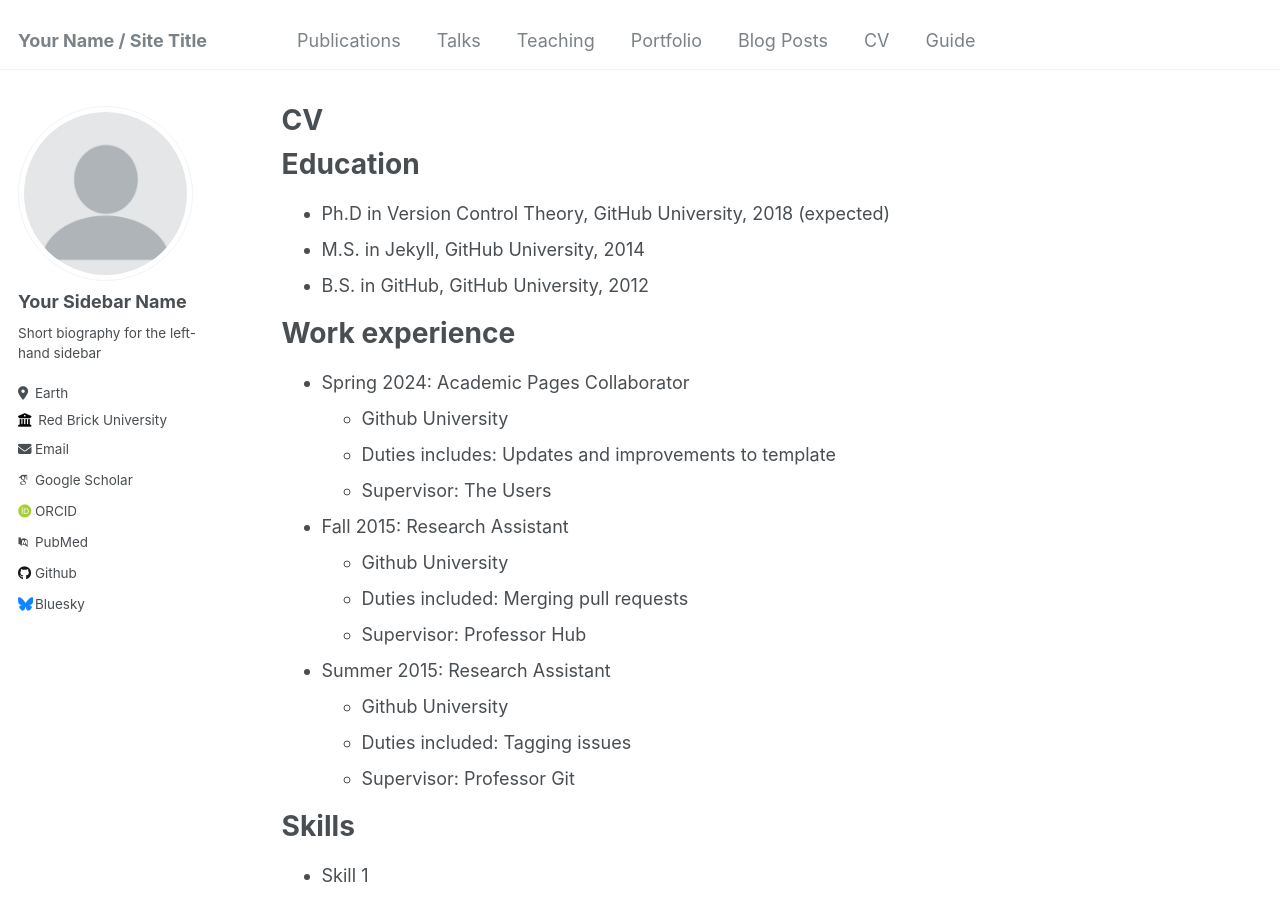
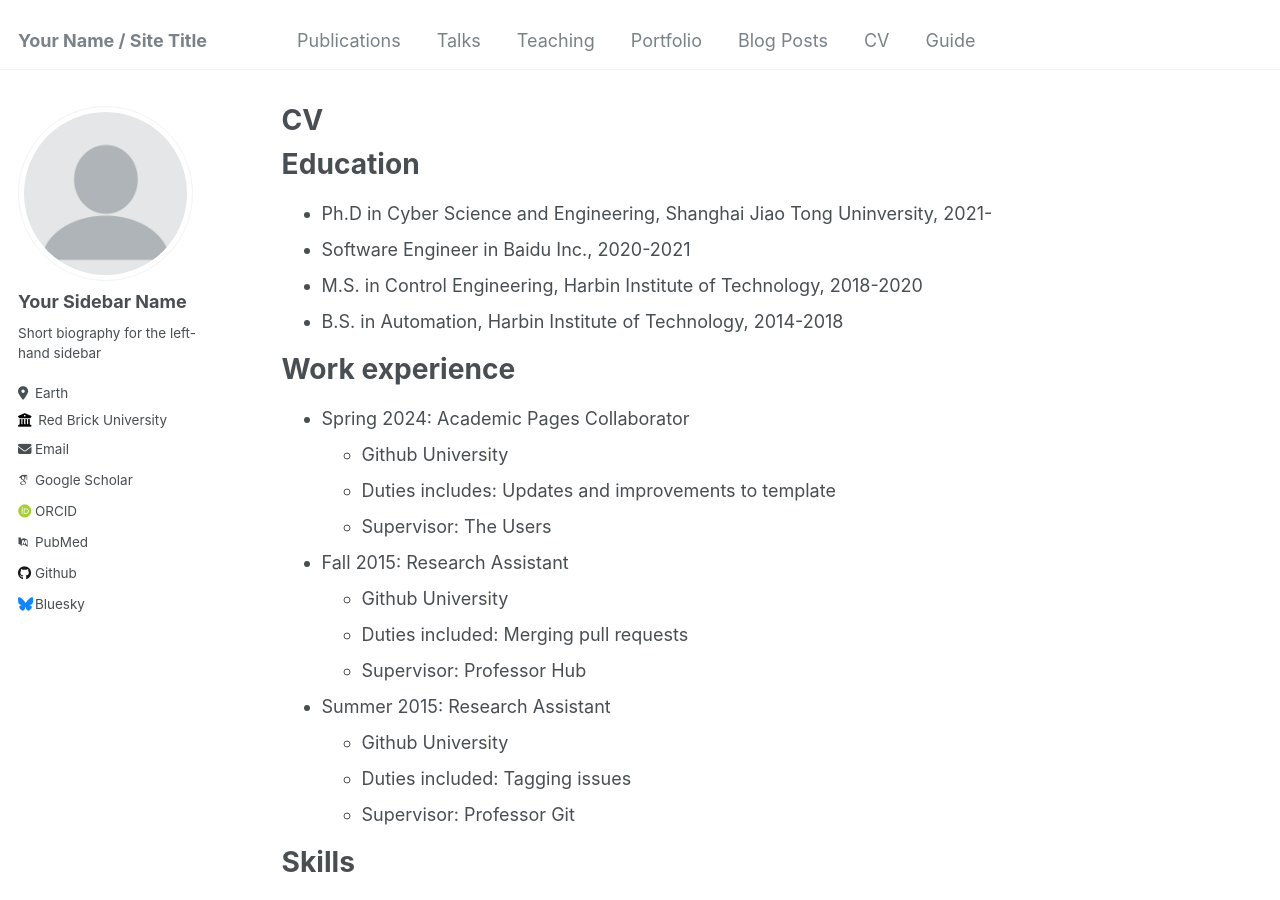
Before and after one commit to heyi0616/heyi0616.github.io, a Jekyll site: the page built from _pages/cv.md, in a window 1280 px wide and 900 px high. Built offline with Jekyll 4.4.1, drawn with Linux system fonts in a browser that asks for light colours; some web fonts are replaced.

Commit message:
Update cv.md

```diff
--- a/_pages/cv.md
+++ b/_pages/cv.md
@@ -11,9 +11,10 @@ redirect_from:
 
 Education
 ======
-* Ph.D in Version Control Theory, GitHub University, 2018 (expected)
-* M.S. in Jekyll, GitHub University, 2014
-* B.S. in GitHub, GitHub University, 2012
+* Ph.D in Cyber Science and Engineering, Shanghai Jiao Tong Uninversity, 2021-
+* Software Engineer in Baidu Inc., 2020-2021
+* M.S. in Control Engineering, Harbin Institute of Technology, 2018-2020
+* B.S. in Automation, Harbin Institute of Technology, 2014-2018
 
 Work experience
 ======
```
